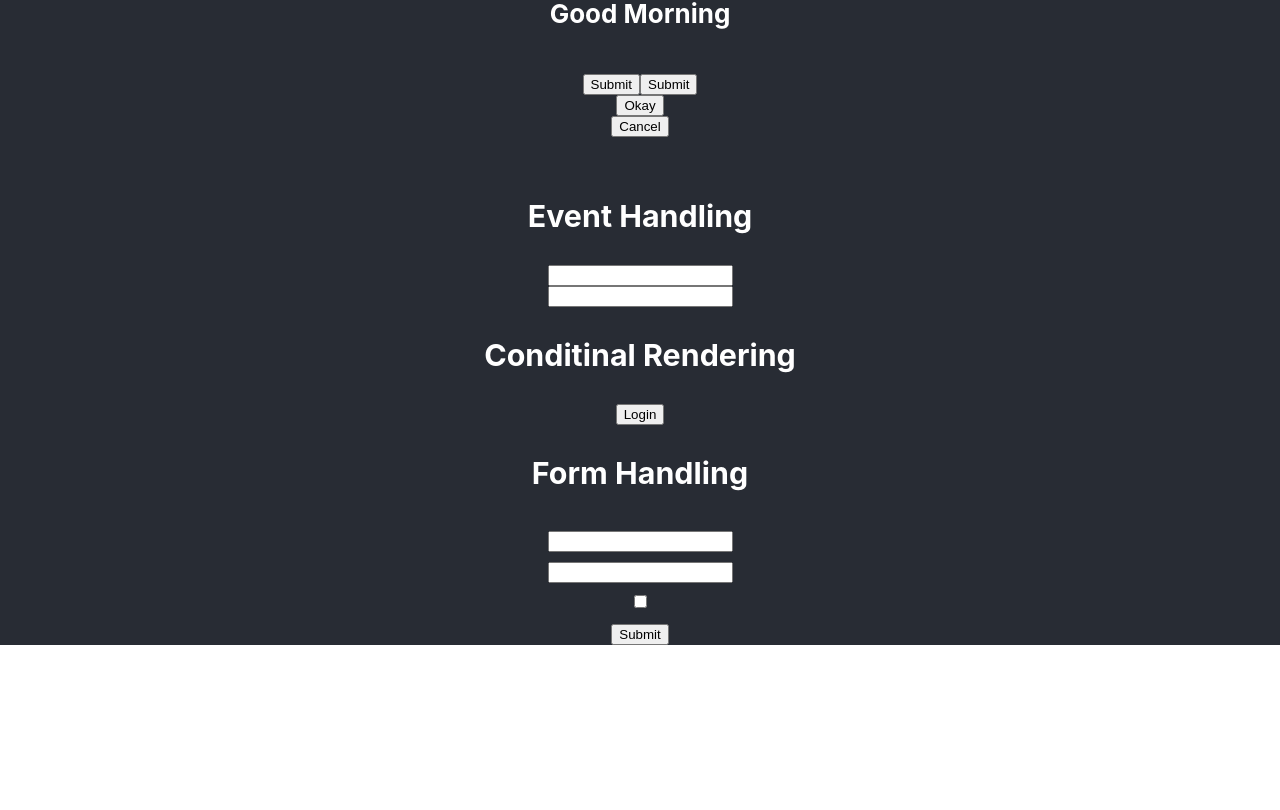
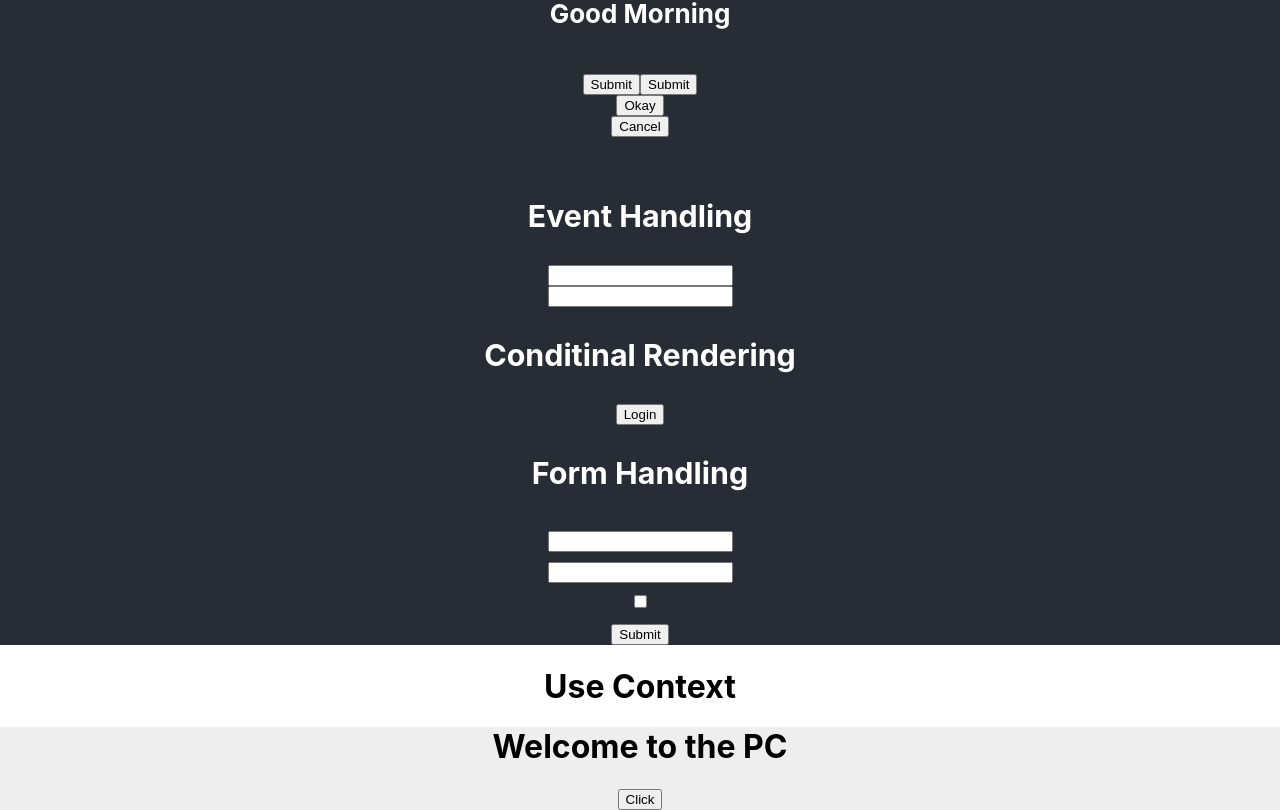
Before and after one commit to madusankanipunajith/React-Project, a React (Create React App) app in the folder programming-kindom/kindom/: page / in a window 1280 px wide. Shown: the part 504-1314 px from the top of the page. Before the commit the page ends 1149 px from the top, so only its background shows below. Built offline with nearby package versions, Linux system fonts and the light colour scheme.

Commit message:
Add useContext

```diff
--- a/programming-kindom/kindom/src/App.js
+++ b/programming-kindom/kindom/src/App.js
@@ -2,11 +2,15 @@ import React from 'react';
 import logo from './logo.svg';
 import './App.css';
 import UserProfile from './components/UserProfile';
+import Header from './components/Header'
 import Form from './components/Form';
+import { ThemeContext, themes } from './providers/theme';
+import ApplicationWrapper from './components/ApplicationWrapper/index';
 
 function App() {
 
   const [userLoggedIn, setUserLoggedIn] = React.useState(false);
+  const [theme, setTheme] = React.useState(themes.light)
 
   const onUpdatEvent = () => {
     console.log("Hello world");
@@ -21,7 +25,7 @@ function App() {
   }
 
   // synthatic event vs native event (native attribute provided by the react library)
-  const handleInputChange = (event) =>{
+  const handleInputChange = (event) => {
     console.log(event.target.value);
   }
 
@@ -34,6 +38,14 @@ function App() {
     setUserLoggedIn(!userLoggedIn);
   }
 
+
+
+
+  // useContext
+  const handleClick = () => {
+    setTheme(theme === themes.light ? themes.dark : themes.light)
+  }
+
   return (
     <div className="App">
       <header className="App-header">
@@ -42,22 +54,30 @@ function App() {
         <UserProfile company="WSO2" university="Colombo" address={{ zipCode: 12345, city: "colombo" }} school={{ name: "Ananda college" }} onUpdateClick={onUpdatEvent} onUpdateClick2={onUpdatEvent2} />
 
         <button onClick={handleOkayClick}>Okay</button>
-        <button onClick={() => {console.log('User has clicked the cancel button')}}>Cancel</button>
+        <button onClick={() => { console.log('User has clicked the cancel button') }}>Cancel</button>
 
         <br></br>
         <h3>Event Handling</h3>
 
-        <input type="text" onChange = {handleInputChange} />
-        <input type="text" onChange = {(event) => handleInput2Change(event, "Madusanka", 25, {})} />
+        <input type="text" onChange={handleInputChange} />
+        <input type="text" onChange={(event) => handleInput2Change(event, "Madusanka", 25, {})} />
 
         <h3>Conditinal Rendering</h3>
         {userLoggedIn && <p>Hello Madusanka</p>}
         <button onClick={handleLogin}>{userLoggedIn ? 'Log Out' : 'Login'}</button>
 
         <h3>Form Handling</h3>
-        <Form/>
+        <Form />
       </header>
 
+      <h1>Use Context</h1>
+
+      <ThemeContext.Provider value={theme}>
+        <ApplicationWrapper>
+          <Header />
+          <button onClick={handleClick}>Click</button>
+        </ApplicationWrapper>
+      </ThemeContext.Provider>
 
     </div>
   );
--- /dev/null
+++ b/programming-kindom/kindom/src/components/ApplicationWrapper/index.js
@@ -0,0 +1,14 @@
+import React from 'react'
+import { ThemeContext } from '../../providers/theme'
+
+function ApplicationWrapper(props) {
+    const theme = React.useContext(ThemeContext)
+
+  return (
+    <div style={{backgroundColor: theme.background}}>
+        {props.children}
+    </div>
+  )
+}
+
+export default ApplicationWrapper
--- a/programming-kindom/kindom/src/components/Form/index.js
+++ b/programming-kindom/kindom/src/components/Form/index.js
@@ -2,7 +2,7 @@ import React from 'react'
 
 function Form() {
 
-    const [data, setData] = React.useState();
+    const [data, setData] = React.useState({});
 
     const handleSubmit = (event) => {
         console.log(data);
@@ -19,7 +19,7 @@ function Form() {
         <form onSubmit={handleSubmit}>
             <div><input type="text" name="firstName" onChange={handleChange} /></div>
             <div><input type="text" name="lastName" onChange={handleChange} /></div>
-            <div><input type="checkbox" name='isOk' onChange={handleChange}/></div>
+            <div><input type="checkbox" name='isOk' onChange={handleChange} /></div>
             <button type='submit'>Submit</button>
         </form>
 
--- /dev/null
+++ b/programming-kindom/kindom/src/components/Header/index.js
@@ -0,0 +1,12 @@
+import React from 'react'
+import { ThemeContext } from './../../providers/theme/index';
+
+function Header() {
+    const theme = React.useContext(ThemeContext)
+
+    return (
+        <h1 style={{color: theme.foreground}}>Welcome to the PC</h1>
+    )
+}
+
+export default Header
--- /dev/null
+++ b/programming-kindom/kindom/src/providers/theme/index.js
@@ -0,0 +1,14 @@
+import { createContext } from "react";
+
+export const themes = {
+    light:{
+        foreground : '#000000',
+        background : '#eeeeee'
+    },
+    dark:{
+        foreground : '#ffffff',
+        background : '#222222'
+    }
+}
+
+export const ThemeContext = createContext(themes);
```
